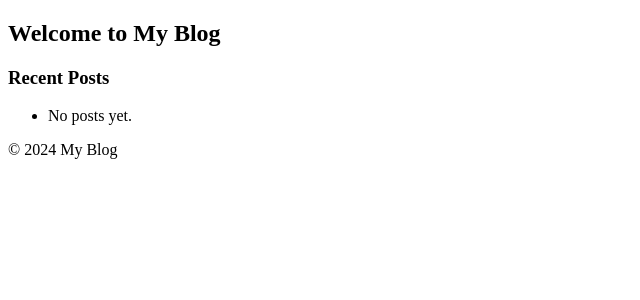
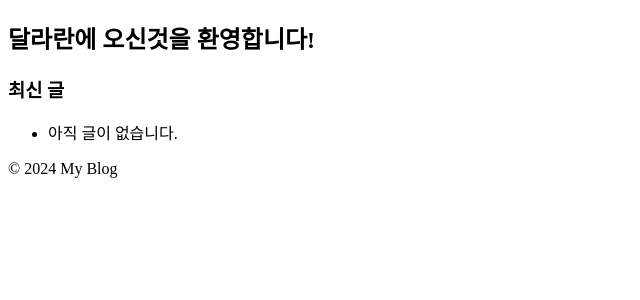
Before and after one commit to HwangDal85/django_blog_project, a Django app: page / in a window 1280 px wide. Shown: the part 104-404 px from the top of the page, without its empty margins (0-640 px from the left). Run offline with Django 5.2, Linux system fonts and the light colour scheme.

Commit message:
post model 수정 - author 추가 / html파일 조금수정

```diff
--- a/blog/templates/blog/home.html
+++ b/blog/templates/blog/home.html
@@ -1,13 +1,13 @@
 {% extends 'blog/base.html' %}
 
 {% block content %}
-    <h2>Welcome to My Blog</h2>
-    <h3>Recent Posts</h3>
+    <h2>달라란에 오신것을 환영합니다!</h2>
+    <h3>최신 글</h3>
     <ul>
     {% for post in recent_post %}
         <li><a href="#">{{ post.title }}</a></li>
     {% empty %}
-        <li>No posts yet.</li>
+        <li>아직 글이 없습니다.</li>
     {% endfor %}
     </ul>
 {% endblock %}
--- a/blog/views.py
+++ b/blog/views.py
@@ -44,7 +44,7 @@ def post_edit(request, pk):
         form = PostForm(request.POST, instance=post) # 이미 데이터베이스에 저장된 게시물을 수정 instance = post 기존 Post객체를 폼에 제공
         if form.is_valid():
             post = form.save(commit=False)
-            post.author = request.user  # 현재는 로그인 기능이 없으므로 나중에 구현
+            post.author = request.user
             post.save()
             return redirect('post_detail', pk=post.pk)
     else:
```
Also changed, not shown: blog/models.py (+2 -5 lines), blog/migrations/0003_post_author.py (added).
